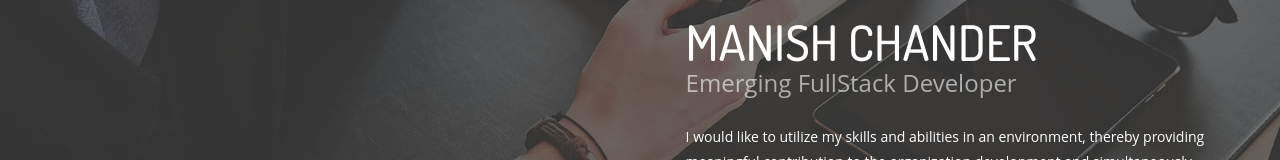
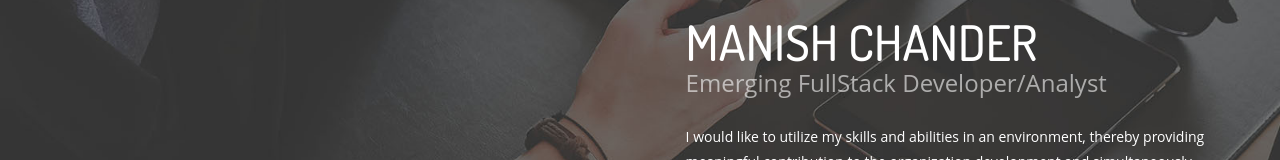
Before and after one commit to nandhutha/nnn.github.io, a plain HTML site: page index.html in a window 1280 px wide. Shown: the part 216-376 px from the top of the page. Drawn offline with Linux system fonts and the light colour scheme.

Commit message:
Update index.html

```diff
--- a/index.html
+++ b/index.html
@@ -153,7 +153,7 @@ Smartphone Compatible web template, free webdesigns for Nokia, Samsung, LG, Sony
 		<div class="container" >
 			 <div class="banner-info" style="padding-top:50px;padding-bottom:10px">
 				 <h2>MANISH CHANDER</h2>
-				<h3 style="color:rgba(255, 255, 255, 0.59);">Emerging FullStack Developer</h3>
+				<h3 style="color:rgba(255, 255, 255, 0.59);">Emerging FullStack Developer/Analyst</h3>
 				 <p>I would like to utilize my skills and abilities in an environment, thereby providing meaningful
 				contribution to the organization development and simultaneously self development
 </p>
```
